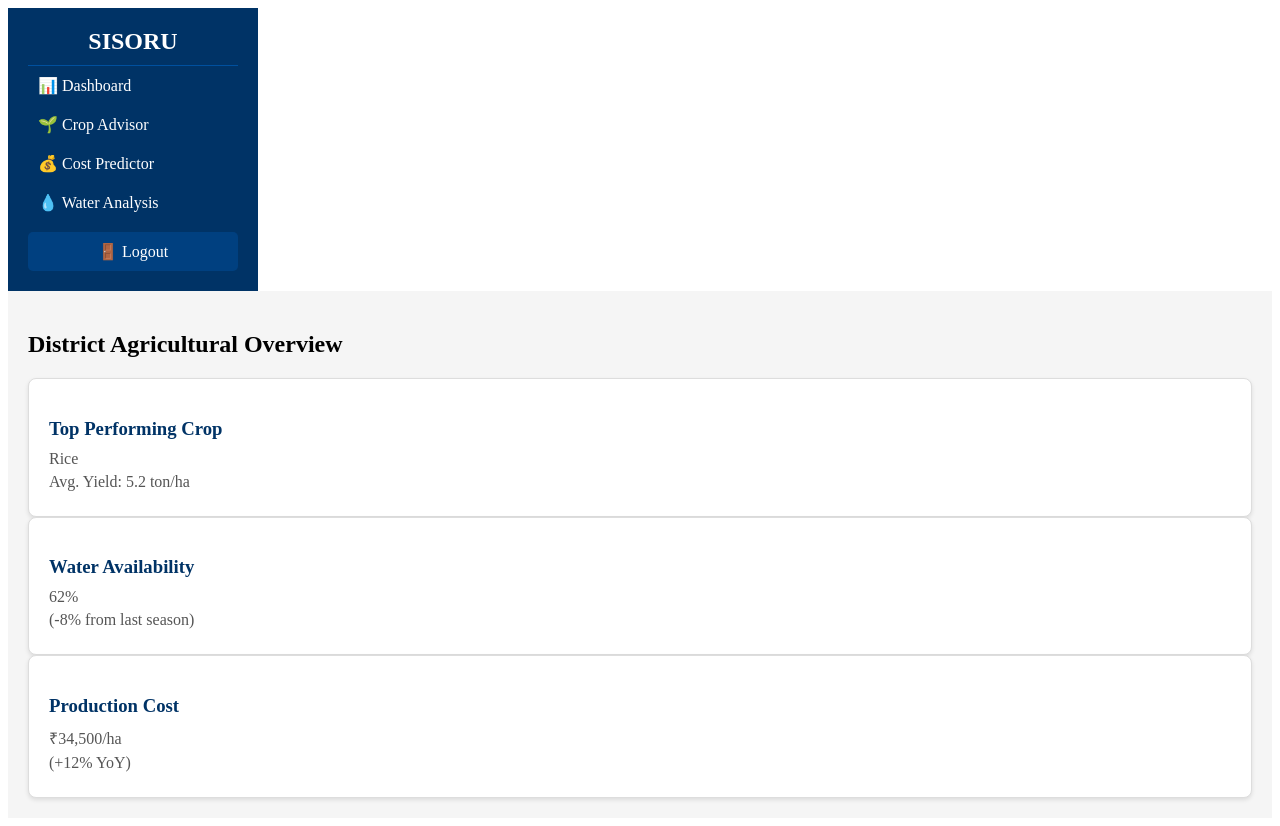
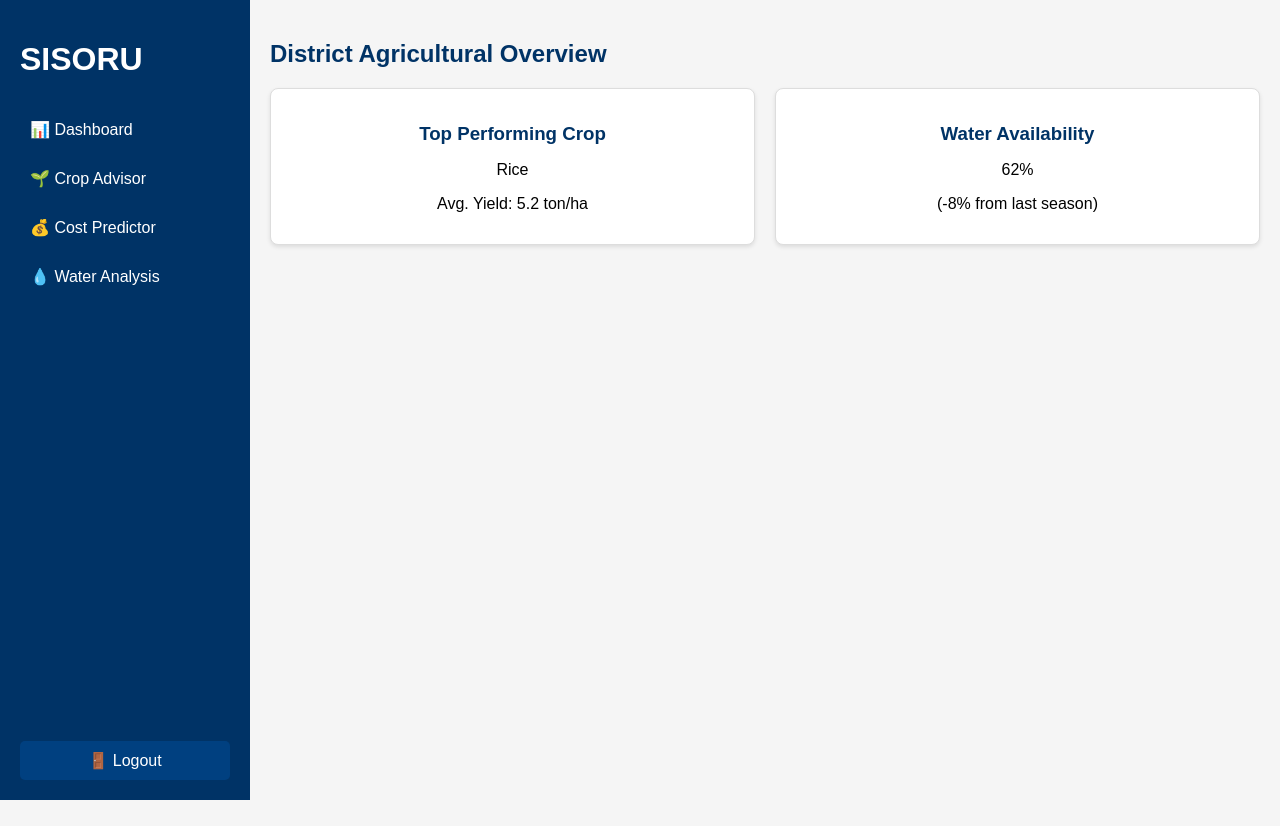
Before and after one commit to Bellatrix122/Sisoru2, a Flask app: page /dashboard in a window 1280 px wide. After the commit the page ends 800 px from the top, so only its background shows below. Run offline with Flask 3, Linux system fonts and the light colour scheme; a user stored in the database is signed in.

Commit message:
html_css changes

```diff
--- a/static/css/styles.css
+++ b/static/css/styles.css
@@ -1,101 +1,84 @@
-General Layout
+/* Ensure the body acts as a flex container */
 body {
-  display: flex;
+  display: flex; /* Sidebar and main content align horizontally */
   margin: 0;
+  height: 100vh; /* Full viewport height */
   font-family: Arial, sans-serif;
-  height: 100vh;
 }
 
-/* Sidebar styling */
+/* Sidebar Styling */
 .sidebar {
-  width: 250px;
-  background: #003366; /* Dark blue */
+  width: 250px; /* Fixed width for sidebar */
+  background: #003366;
   color: white;
   display: flex;
   flex-direction: column;
-  justify-content: flex-start;
   padding: 20px;
   box-sizing: border-box;
-  height: 100%; /* Ensures the sidebar takes full height */
+  height: 100vh; /* Sidebar takes full height */
 }
 
-/* SISORU logo */
-.sidebar h1 {
-  text-align: center;
-  margin: 0;
-  padding-bottom: 10px; /* Reduced padding to minimize gap */
-  border-bottom: 1px solid #00509e;
-  font-size: 1.5rem;
-}
-
-/* Navigation links */
-.nav-item {
+/* Navigation items */
+.sidebar .nav-item {
   color: white;
   text-decoration: none;
-  display: block;
-  margin: 0; /* Removed margin to eliminate gap */
+  margin: 10px 0;
   padding: 10px;
   border-radius: 5px;
+  display: block;
   transition: background 0.3s;
 }
 
-.nav-item:hover {
-  background: #00509e; /* Slightly lighter blue */
+.sidebar .nav-item:hover {
+  background: #00509e;
 }
 
 /* Logout button */
-.logout-container {
-
+.sidebar .logout-container {
   margin-top: auto;
-  padding-top: 10px;
 }
 
-.logout-button {
-  /* margin-top: 55vh; */
+.sidebar .logout-button {
   color: white;
   text-decoration: none;
   padding: 10px;
+  text-align: center;
+  background: #004080;
+  border-radius: 5px;
   display: block;
-  text-align: center;
-  background: #004080; /* Deep blue background */
-  border-radius: 5px;
-  transition: background 0.3s;
 }
 
-.logout-button:hover {
-  background: #00509e; /* Lighter blue on hover */
+/* Main Content Styling */
+.main-content {
+  flex: 1; /* Fill remaining space beside the sidebar */
+  background: #f5f5f5; /* Light gray background */
+  padding: 20px;
+  box-sizing: border-box;
+  overflow-y: auto; /* Scroll if content overflows */
 }
 
-/* Main content styling */
-.main-content {
-  flex: 1;
-  padding: 20px;
-  background: #f5f5f5; /* Light gray for contrast */
-  box-sizing: border-box;
-  overflow-y: auto;
+h2 {
+  color: #003366;
+  margin-bottom: 20px;
 }
 
-/* Cards */
+/* Grid for content cards */
+.grid-container {
+  display: grid;
+  grid-template-columns: repeat(auto-fit, minmax(250px, 1fr)); /* Responsive grid */
+  gap: 20px;
+}
+
 .content-card {
   background: white;
   border: 1px solid #ddd;
   border-radius: 8px;
-  padding: 20px;
+  padding: 15px;
   box-shadow: 0 2px 4px rgba(0, 0, 0, 0.1);
+  text-align: center;
 }
 
 .content-card h3 {
   margin-bottom: 10px;
-  color: #003366; /* Dark blue headings */
+  color: #003366;
 }
-
-.content-card p {
-  margin: 5px 0;
-  color: #555; /* Neutral gray text */
-}
-
-/* Remove gap between logo and navigation */
-.sidebar nav {
-  margin-top: 0;
-  padding-top: 0; /* Fully eliminated padding */
-}
--- a/templates/dashboard.html
+++ b/templates/dashboard.html
@@ -3,10 +3,10 @@
 <head>
   <meta charset="UTF-8">
   <meta name="viewport" content="width=device-width, initial-scale=1.0">
-  <title>Dashboard</title>
+  <title>SISORU Dashboard</title>
   <link rel="stylesheet" href="{{ url_for('static', filename='css/styles.css') }}">
 </head>
-<body class="flex">
+<body>
   <!-- Sidebar -->
   <div class="sidebar">
     <h1>SISORU</h1>
@@ -20,7 +20,6 @@
       <a href="{{ url_for('logout') }}" class="logout-button">🚪 Logout</a>
     </div>
   </div>
-
 
   <!-- Main Content -->
   <div class="main-content">
@@ -36,11 +35,6 @@
         <p>62%</p>
         <p>(-8% from last season)</p>
       </div>
-      <div class="content-card">
-        <h3>Production Cost</h3>
-        <p>₹34,500/ha</p>
-        <p>(+12% YoY)</p>
-      </div>
     </div>
   </div>
 </body>
```
